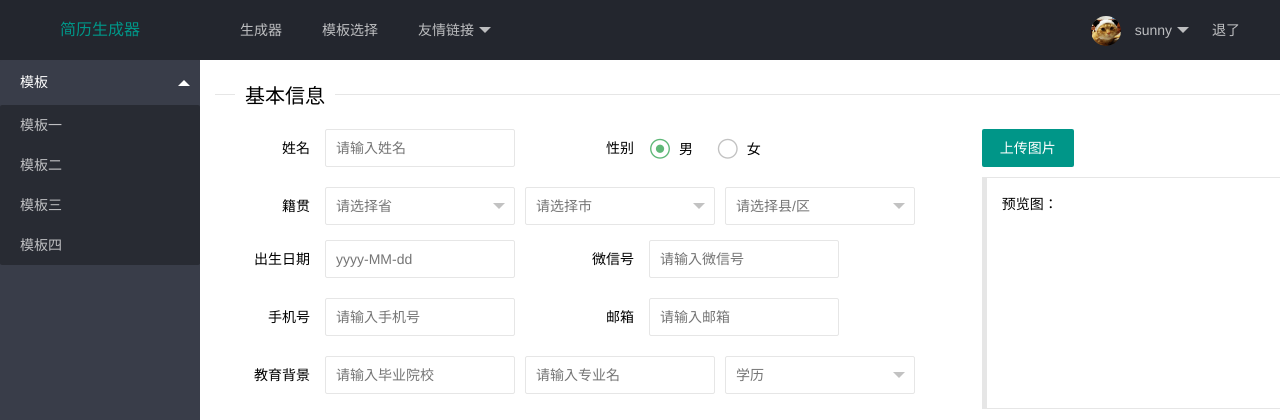
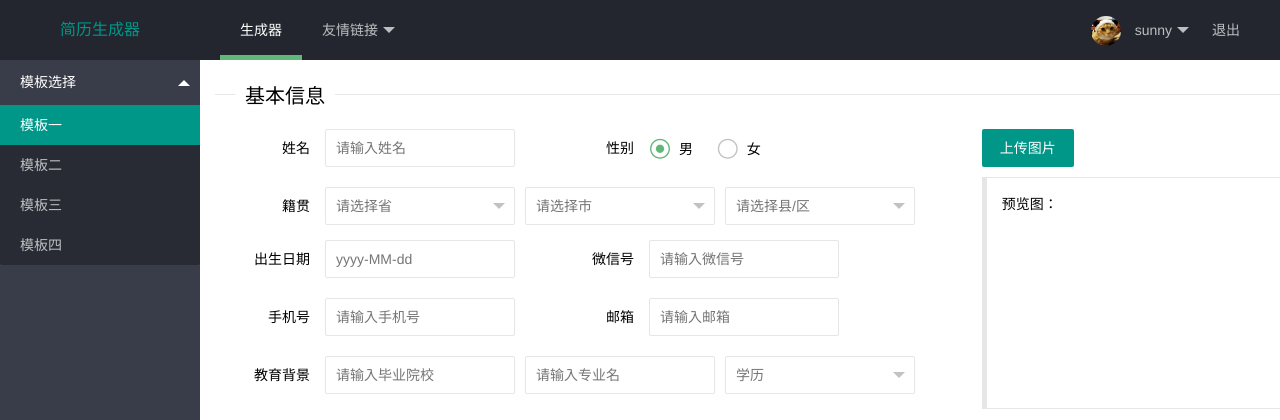
Before and after one commit to sunny0826/CreateResume, a Django app: page /index/ in a window 1280 px wide. Shown: the top 420 px of the page. Run offline with Django 3.2, Linux system fonts and the light colour scheme.

Commit message:
优化前端页面

```diff
--- a/templates/base.html
+++ b/templates/base.html
@@ -16,8 +16,8 @@
     <div class="layui-logo">简历生成器</div>
     <!-- 头部区域（可配合layui已有的水平导航） -->
     <ul class="layui-nav layui-layout-left">
-      <li class="layui-nav-item"><a href="">生成器</a></li>
-      <li class="layui-nav-item"><a href="">模板选择</a></li>
+      <li class="layui-nav-item layui-this"><a href="">生成器</a></li>
+      <!--<li class="layui-nav-item"><a href="">模板选择</a></li>-->
       <li class="layui-nav-item">
         <a href="javascript:;">友情链接</a>
         <dl class="layui-nav-child">
@@ -38,7 +38,7 @@
           <dd><a href="">安全设置</a></dd>
         </dl>
       </li>
-      <li class="layui-nav-item"><a href="">退了</a></li>
+      <li class="layui-nav-item"><a href="">退出</a></li>
     </ul>
   </div>
   <div class="layui-side layui-bg-black">
@@ -46,9 +46,9 @@
       <!-- 左侧导航区域（可配合layui已有的垂直导航） -->
       <ul class="layui-nav layui-nav-tree"  lay-filter="test">
         <li class="layui-nav-item layui-nav-itemed">
-          <a class="" href="javascript:;">模板</a>
+          <a class="" href="javascript:;">模板选择</a>
           <dl class="layui-nav-child">
-            <dd><a href="javascript:;">模板一</a></dd>
+            <dd class="layui-this"><a href="javascript:;">模板一</a></dd>
             <dd><a href="javascript:;">模板二</a></dd>
             <dd><a href="javascript:;">模板三</a></dd>
             <dd><a href="">模板四</a></dd>
```
